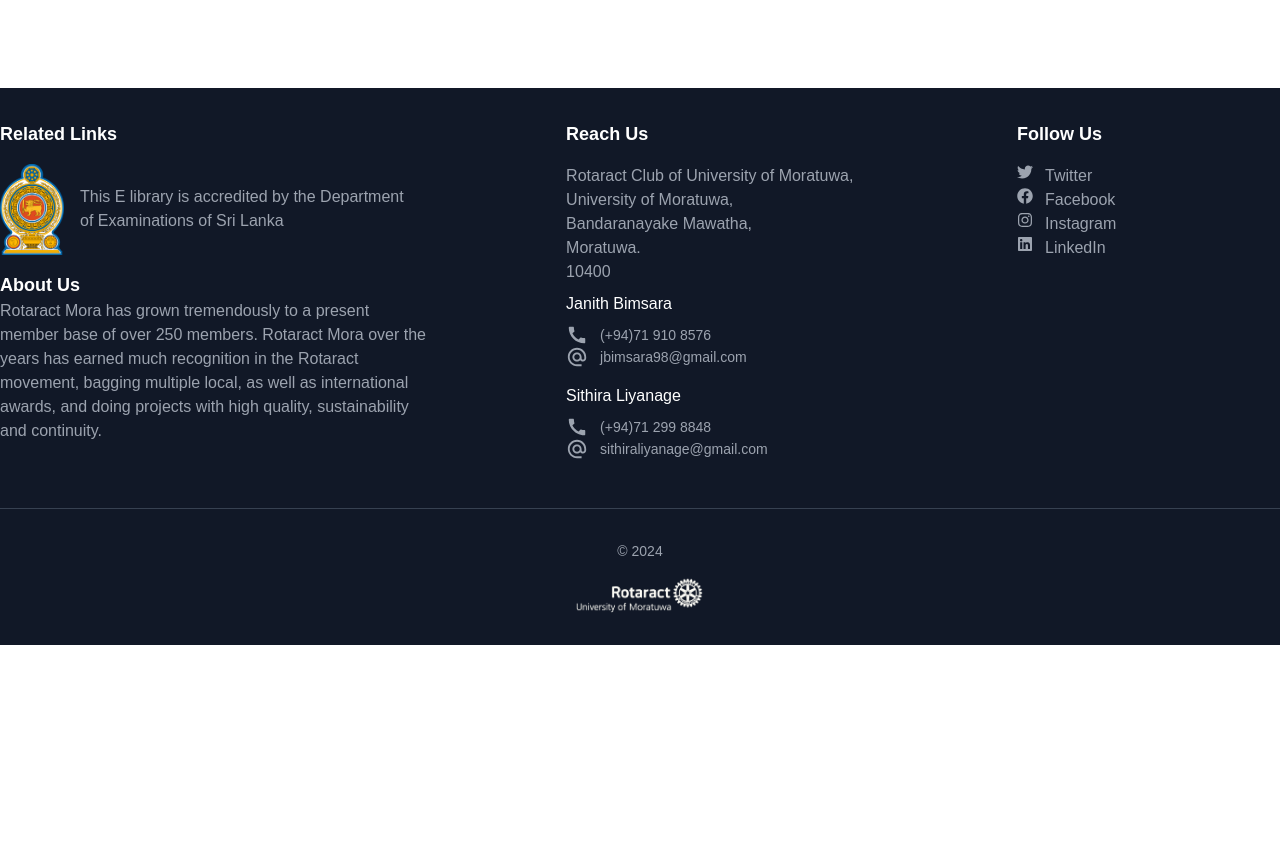
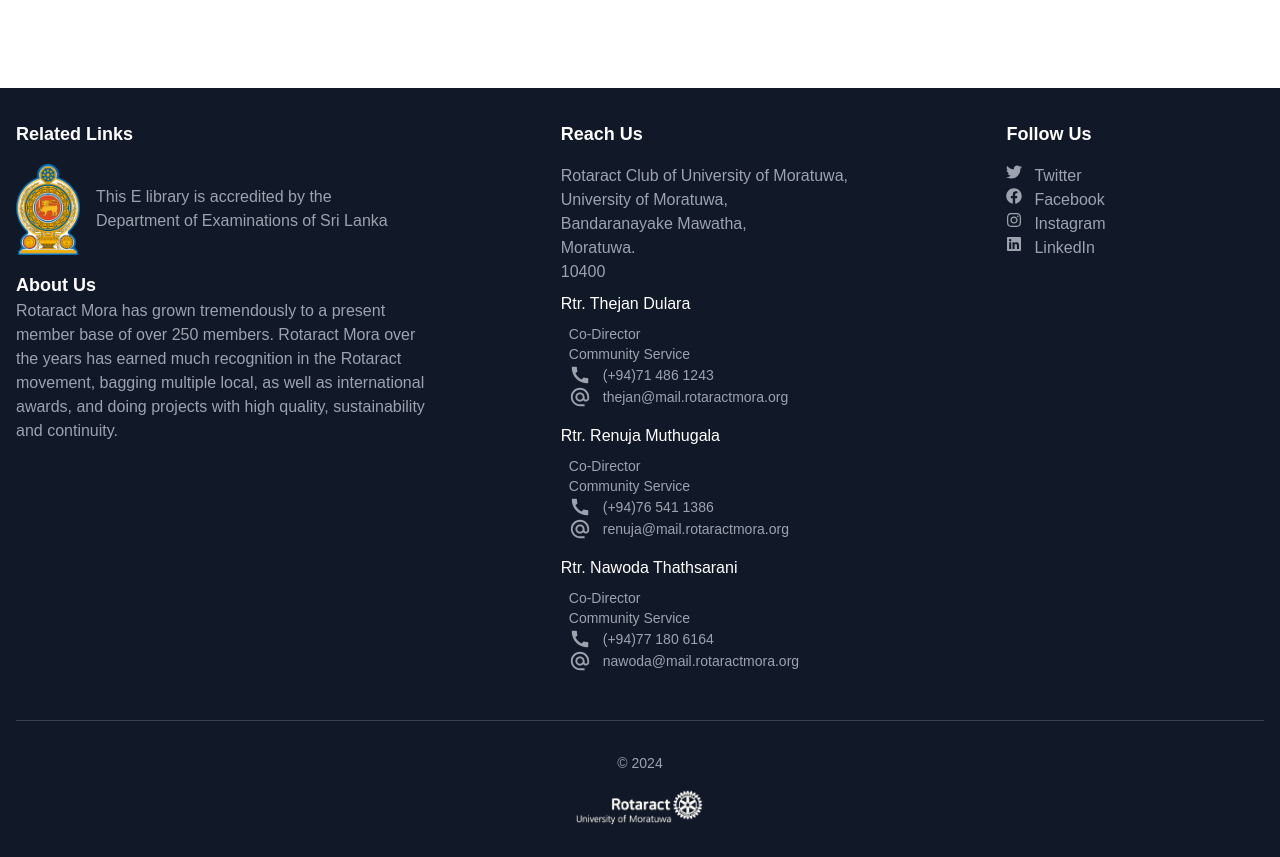
Before and after one commit to kavishkanimsara/ManusathHandaRedesignProject, a React (Create React App) app: page / in a window 1280 px wide. Shown: the part 2873-3730 px from the top of the page. Before the commit the page ends 3518 px from the top, so only its background shows below. Built offline with nearby package versions, Linux system fonts and the light colour scheme; no server answers.

Commit message:
update navbar

```diff
--- a/src/App.css
+++ b/src/App.css
@@ -16,3 +16,6 @@
   *{
     transition: 0.5s;
   }
+  html{
+    scroll-behavior: smooth;
+  }
--- a/src/components/Footer.jsx
+++ b/src/components/Footer.jsx
@@ -4,8 +4,30 @@ import { MdCall,MdAlternateEmail  } from "react-icons/md";
 import { FaTwitter,FaFacebook, FaInstagram, FaLinkedin } from "react-icons/fa";
 import rotractWhiteLogo from '../assets/white logo2.png'
 const Footer = () => {
+
+  const Contact = ({name,mobile,displayMobile,email,post,com})=>{
+    return (
+
+      <div className='mb-4'>
+          <p className=' font-medium text-white mb-2'>{name}</p>
+          <p className=' text-sm ml-2'>{post}</p>
+          <p className=' text-sm ml-2'>{com}</p>
+
+          <div className=' flex gap-3  text-sm items-center ml-2'>
+              <MdCall  size={22}/>
+              <a href={`tel:${mobile}`} className=" hover:text-red-700">{displayMobile}</a><br />
+          </div>
+          <div className=' flex gap-3  text-sm items-center ml-2'>
+              <MdAlternateEmail  size={22}/>
+              <a href={`mailto:${email}`} className=" hover:text-red-700">{email}</a><br />
+          </div>
+      </div>
+
+    );
+  }
+
   return (
-    <footer id="footer" className="bg-gray-900 text-gray-400 py-8 px-4 md:px-0">
+    <footer id="footer" className="bg-gray-900 text-gray-400 py-8 px-4">
       <div className="container mx-auto">
         <div className=" md:flex justify-between">
           <div className="w-full md:w-1/3">
@@ -26,29 +48,11 @@ const Footer = () => {
                   Rotaract Club of University of Moratuwa,<br /> University of Moratuwa,<br /> Bandaranayake Mawatha,<br /> Moratuwa. <br /> 10400
                 </li>
                 <li>
-                  <div className='mb-4'>
-                      <p className=' font-medium text-white mb-2'>Janith Bimsara</p>
-                      <div className=' flex gap-3  text-sm items-center'>
-                          <MdCall  size={22}/>
-                          <a href="tel:+94719108576" className=" hover:text-red-700">(+94)71 910 8576</a><br />
-                      </div>
-                      <div className=' flex gap-3  text-sm items-center'>
-                          <MdAlternateEmail  size={22}/>
-                          <a href="mailto:jbimsara98@gmail.com" className=" hover:text-red-700">jbimsara98@gmail.com</a><br />
-                      </div>
 
-                  </div>
-                  <div>
-                      <p className=' font-medium text-white mb-2'>Sithira Liyanage</p>
-                      <div className=' flex gap-3  text-sm items-center'>
-                          <MdCall  size={22}/>
-                          <a href="tel:+94712998848" className=" hover:text-red-700">(+94)71 299 8848</a><br />
-                      </div>
-                      <div className=' flex gap-3  text-sm items-center'>
-                          <MdAlternateEmail  size={22}/>
-                          <a href="mailto:sithiraliyanage@gmail.com" className=" hover:text-red-700">sithiraliyanage@gmail.com</a>
-                      </div>
-                  </div>
+                <Contact name="Rtr. Thejan Dulara" mobile="+94714861243" displayMobile="(+94)71 486 1243" email="thejan@mail.rotaractmora.org" post="Co-Director" com="Community Service" />
+                <Contact name="Rtr. Renuja Muthugala" mobile="+94765411386" displayMobile="(+94)76 541 1386" email="renuja@mail.rotaractmora.org" post="Co-Director" com="Community Service" />
+                <Contact name="Rtr. Nawoda Thathsarani" mobile="+94771806164" displayMobile="(+94)77 180 6164" email="nawoda@mail.rotaractmora.org" post="Co-Director" com="Community Service" />
+
                 </li>
               </ul>
           </div>
--- a/src/pages/AboutModal.jsx
+++ b/src/pages/AboutModal.jsx
@@ -1,28 +1,30 @@
 import React from 'react'
 import { Carousel } from 'flowbite-react';
 import AboutUs from '../components/AboutUs';
+import manusathhanda1 from '../assets/manusathhanda1.jpeg';
+import manusathhanda2 from '../assets/manusathhanda2.jpg';
 import  { CustomFlowbiteTheme } from 'flowbite-react';
 import { Flowbite } from 'flowbite-react';
 
 const aboutData = [
     {
         title: 'What is Manusath Handa?',
-        imageUrl: 'https://blog.rotaractmora.org/content/images/wordpress/slider173/manusathhanda1.jpeg',
+        imageUrl: manusathhanda1,
         description: 'An initiative of Rotaract Mora to uplift the education for the visually impaired students through audiobooks'
     },
     {
         title: 'What is Manusath Handa?',
-        imageUrl: 'https://manusathhanda.rotaractmora.org/images/photo%20manusath2.jpg',
+        imageUrl: manusathhanda2,
         description: 'This project intends to provide massive support for the visually impaired students in Sri Lanka by offering them audiobooks that cover the subject matter which they learn using the Braille technique. It has been discovered that audiobooks are far more effective, comfortable and can cover the content in a commendable manner while helping the students to hear and learn beyond what they have imagined.'
     },
     {
         title: 'What is Manusath Handa?',
-        imageUrl: 'https://blog.rotaractmora.org/content/images/wordpress/slider173/manusathhanda1.jpeg',
+        imageUrl: manusathhanda1,
         description: 'මෙම ව්‍යාපෘතිය ශ්‍රී ලංකා විභාග දෙපාර්තමේන්තුවේ සහ විජය පුවත්පත් සමාගමේ අවසරය මත සිදු කරන ලද්දකි.'
     },
     {
         title: 'What is Manusath Handa?',
-        imageUrl: 'https://manusathhanda.rotaractmora.org/images/photo%20manusath2.jpg',
+        imageUrl: manusathhanda2,
         description: 'මනුසත් හඬ යනු ශ්‍රී ලංකාවේ දෘශ්‍යාබාධිත සිසුන්ගේ අධ්‍යාපනික හා සාහිත්‍යමය දැනුම වර්ධනය කරලීම සඳහා මොරටුව විශ්ව විද්‍යාලයේ රොටරැක්ට් සමාජය විසින් කරනු ලබන සමාජ සත්කාරක ව්‍යාපෘතියකි'
     }
 
--- a/src/pages/Category.jsx
+++ b/src/pages/Category.jsx
@@ -4,6 +4,7 @@ import { getpages, getRelativeURL } from '../firebase';
 import Categories from '../components/Categories';
 import NavBar from '../components/NavBar';
 import Audios from '../components/Audios';
+import Footer from '../components/Footer';
 
 
 const Category = () => {
@@ -31,6 +32,7 @@ const Category = () => {
                     <NavBar />
                     <Categories categoryData={data[0].categories} />
                     <Audios data={data[0].files}></Audios>
+                    <Footer />
                     </>
                 )
             }
@@ -39,6 +41,7 @@ const Category = () => {
                     <>
                     <NavBar />
                     <Categories categoryData={data[0].categories} />
+                    <Footer />
                     </>
                 )
             }
@@ -47,6 +50,7 @@ const Category = () => {
                     <>
                     <NavBar />
                     <Audios data={data[0].files}></Audios>
+                    <Footer />
                     </>
                 )
             }
@@ -62,6 +66,7 @@ const Category = () => {
                         </div>
                         </div>
                     </div>
+                    <Footer />
                     </>
                 );
             }
@@ -72,13 +77,14 @@ const Category = () => {
                 return(
                     <>
                     <NavBar />
-                    <div className='py-12 px-8 md:px-16 bg-rose-100'>
+                    <div className='py-12 px-8 md:px-16 bg-rose-100' style={{paddingTop:'20%',paddingBottom:'20%'}}>
                         <div className=' flex flex-wrap gap-8 justify-center'>
                             <span className='relative flex h-5 w-5'>
                                 <span className="animate-ping absolute inline-flex h-full w-full rounded-full bg-rose-400 opacity-75"></span>
                             </span>
                         </div>
                     </div>
+                    <Footer />
                     </>
                 );
         }
@@ -98,6 +104,7 @@ const Category = () => {
                     </div>
                 </div>
             </div>
+            <Footer />
             </>
         );
     }
--- a/src/pages/LandingPage.jsx
+++ b/src/pages/LandingPage.jsx
@@ -4,6 +4,8 @@ import Categories from '../components/Categories'
 import AboutModal from './AboutModal'
 import { getpages } from '../firebase';
 import Footer from '../components/Footer';
+import {useLocation} from 'react-router-dom';
+
 
 const LandingPage = () => {
 
@@ -75,7 +77,14 @@ const LandingPage = () => {
   },
 ];
 
+const {hash} = useLocation();
+
 useEffect(() => {
+  if(hash){
+    setTimeout(() => {
+    document.getElementById(hash.slice(1))?.scrollIntoView();
+    },500);
+  }
   setData([{categories:categoryData}]);
 }, []);
 
```
